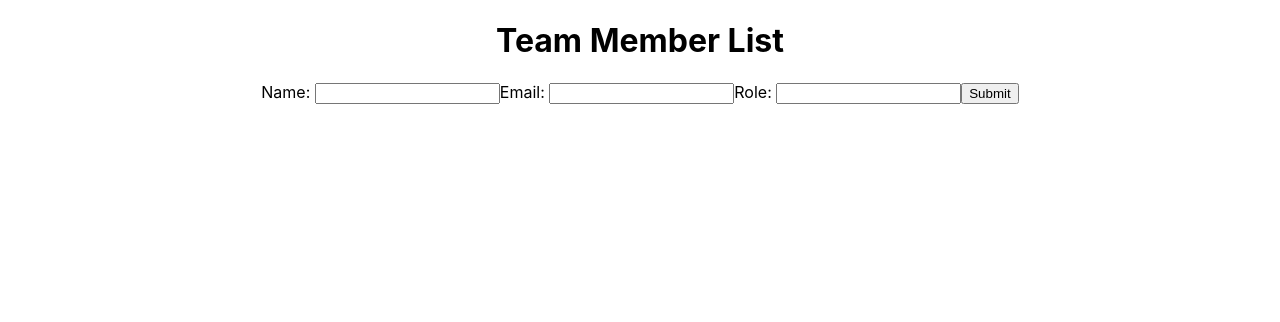
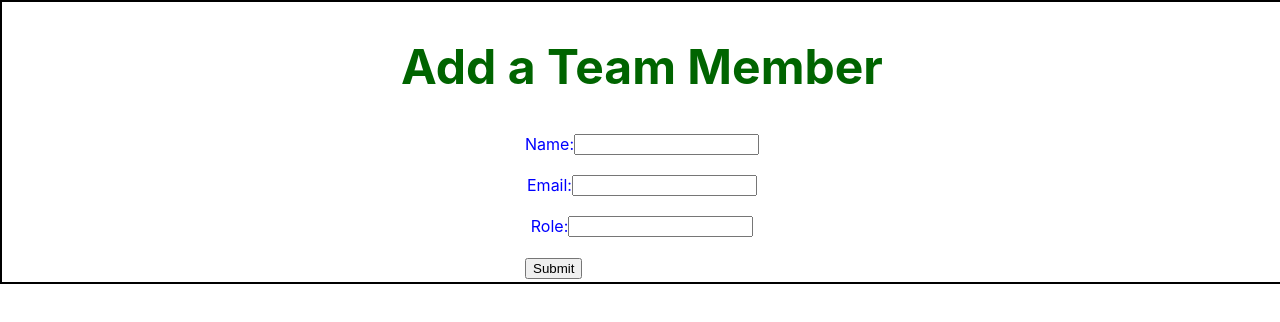
Before and after one commit to jeffglanville/team-builder, a React (Create React App) app: page / in a window 1280 px wide. Shown: the top 322 px of the page. Built offline with nearby package versions, Linux system fonts and the light colour scheme.

Commit message:
add styling to the form elements

```diff
--- a/src/App.css
+++ b/src/App.css
@@ -1,38 +1,16 @@
 .App {
-  text-align: center;
+color: black;
+border: 2px solid black;
+width: 100%;
+height: 35vh;
+display: flex;
+flex-direction: column;
+align-items: center;
+justify-content: space-around;
+font-size: 1rem;
 }
 
-.App-logo {
-  height: 40vmin;
-  pointer-events: none;
+h1 {
+    font-size: 3rem;
+    color: darkgreen;
 }
-
-@media (prefers-reduced-motion: no-preference) {
-  .App-logo {
-    animation: App-logo-spin infinite 20s linear;
-  }
-}
-
-.App-header {
-  /* background-color: #282c34; */
-  min-height: 100vh;
-  display: flex;
-  flex-direction: column;
-  align-items: center;
-  justify-content: center;
-  font-size: calc(10px + 2vmin);
-  color: white;
-}
-
-.App-link {
-  color: #61dafb;
-}
-
-@keyframes App-logo-spin {
-  from {
-    transform: rotate(0deg);
-  }
-  to {
-    transform: rotate(360deg);
-  }
-}
--- a/src/App.js
+++ b/src/App.js
@@ -8,7 +8,7 @@ function App() {
 
   return (
     <div className="App">
-      <h1>Team Member List</h1>
+      <h1>Add a Team Member</h1>
       <Form />
     </div>
   );
--- a/src/Components/Form/Form.css
+++ b/src/Components/Form/Form.css
@@ -0,0 +1,5 @@
+label {
+    display: flex;
+    justify-content: center;
+    color: blue;
+}
--- a/src/Components/Form/Form.js
+++ b/src/Components/Form/Form.js
@@ -15,17 +15,20 @@ function Form() {
 
 
     return (
-        <div>
+        <div className = 'container'>
             <form onSubmit = {e => handleSubmit(e)}>
-                <label>
-                    Name: <input type = 'text' name = 'name' value = {teamMember.name} onChange = {e => handleChange(e)} />
-                </label>
-                <label>
-                    Email: <input type = 'text' name = 'email' value = {teamMember.email} onChange = {e => handleChange(e)} />
-                </label>
-                <label>
-                    Role: <input type = 'text' name = 'role' value = {teamMember.role} onChange = {e => handleChange(e)} />
-                </label>
+                <label className = 'name' >
+                    Name:
+                    <input type = 'text' name = 'name' value = {teamMember.name} onChange = {e => handleChange(e)} />
+                </label><br />
+                <label className = 'email' >
+                    Email:
+                    <input type = 'text' name = 'email' value = {teamMember.email} onChange = {e => handleChange(e)} />
+                </label><br />
+                <label className = 'role' >
+                    Role:
+                    <input type = 'text' name = 'role' value = {teamMember.role} onChange = {e => handleChange(e)} />
+                </label><br />
                 <button>Submit</button>
             </form>
         </div>
--- a/src/index.css
+++ b/src/index.css
@@ -5,6 +5,7 @@ body {
     sans-serif;
   -webkit-font-smoothing: antialiased;
   -moz-osx-font-smoothing: grayscale;
+  font-size: 62.5%;
 }
 
 code {
```
